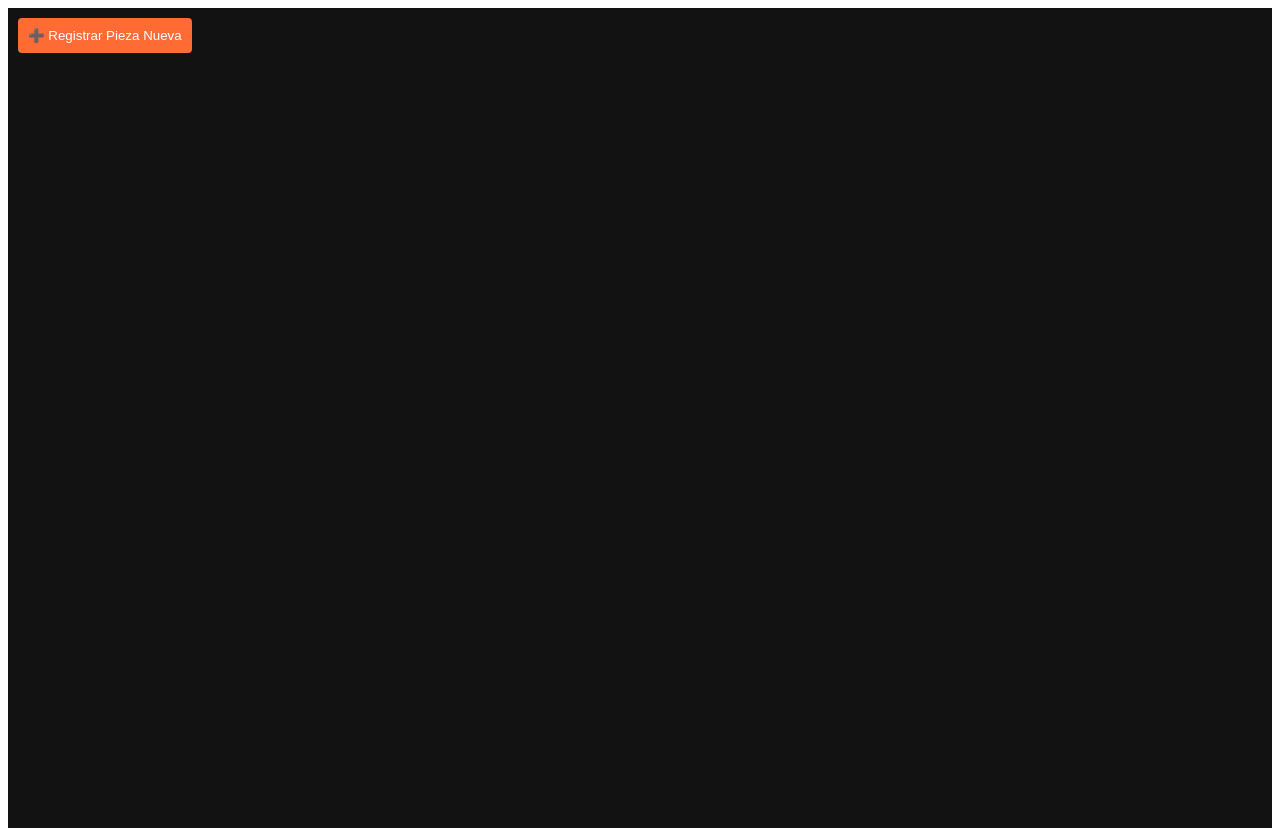
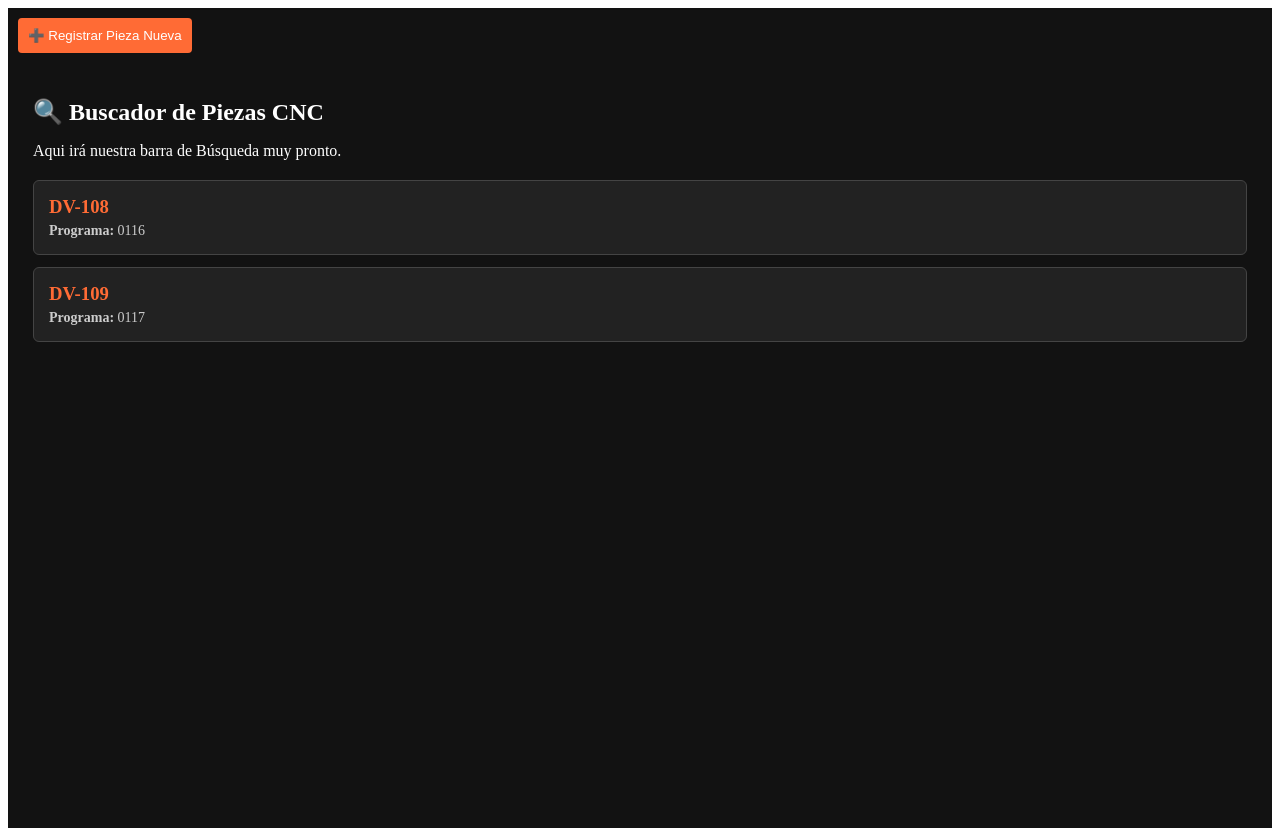
Before and after one commit to JeffersonPorras/CNCAssistant, a React (Vite) app: page / in a window 1280 px wide. Built offline with nearby package versions, Linux system fonts and the light colour scheme.

Commit message:
style: reorganizar vistas en carpetas modulares con css modules

```diff
--- a/src/App.jsx
+++ b/src/App.jsx
@@ -1,8 +1,8 @@
 import React, { useState } from 'react';
 
-import Buscador from './views/Buscador'
-import DetallePieza from './views/DetallePieza'
-import Formulario from './views/Formulario'
+import Buscador from './views/Buscador/Buscador'
+import DetallePieza from './views/DetallePieza/DetallePieza'
+import Formulario from './views/Formulario/Formulario'
 
 function App() {
 
--- /dev/null
+++ b/src/views/Buscador/Buscador.jsx
@@ -0,0 +1,26 @@
+import React from 'react';
+import styles from './Buscador.module.css'
+
+function Buscador({ piezas, alSeleccionar }) {
+    return(
+        <div className={ styles.buscadorContainer }>
+            <h2 className={styles.titulo}>🔍 Buscador de Piezas CNC</h2>
+            <p>Aqui irá nuestra barra de Búsqueda muy pronto.</p>
+
+            <div className={styles.listaPiezas}>
+                {piezas.map((pieza) => (
+                    <div
+                    key={pieza.id}
+                    onClick={() => alSeleccionar(pieza)}
+                    className={styles.tarjetaPieza}
+                    >
+                        <h3>{pieza.nombre}</h3>
+                        <p><strong>Programa:</strong> {pieza.programaCNC}</p>
+                    </div>
+                ))}
+            </div>
+        </div>
+    );
+}
+
+export default Buscador;
--- /dev/null
+++ b/src/views/Buscador/Buscador.module.css
@@ -0,0 +1,40 @@
+.buscadorContainer{
+    padding: 15px;
+}
+
+.titulo {
+    color: #fff;
+    margin-bottom: 15px;
+}
+
+.listaPiezas {
+    margin-top: 20px;
+    display: flex;
+    flex-direction: column;
+    gap: 12px;
+}
+
+.tarjetaPieza {
+    background-color: #222;
+    padding: 15px;
+    border-radius: 6px;
+    cursor: pointer;
+    border: 1px solid #444;
+    transition: transform 0.2s, border-color 0.2s;
+}
+
+.tarjetaPieza:hover{
+    border-color: #ff6b35;
+    transform: translateY(-2px);
+}
+
+.tarjetaPieza h3 {
+    margin:  0 0 5px 0;
+    color: #ff6b35;
+}
+
+.tarjetaPieza p {
+    margin: 0;
+    color: #ccc;
+    font-size: 14px;
+}
```
Also changed, not shown: src/views/Buscador.jsx (deleted, +0 -7 lines), src/views/DetallePieza/DetallePieza.jsx (renamed from src/views/DetallePieza.jsx), src/views/Formulario/Formulario.jsx (renamed from src/views/Formulario.jsx), src/views/Formulario/Formulario.module.css (renamed from src/views/Formulario.module.css).
